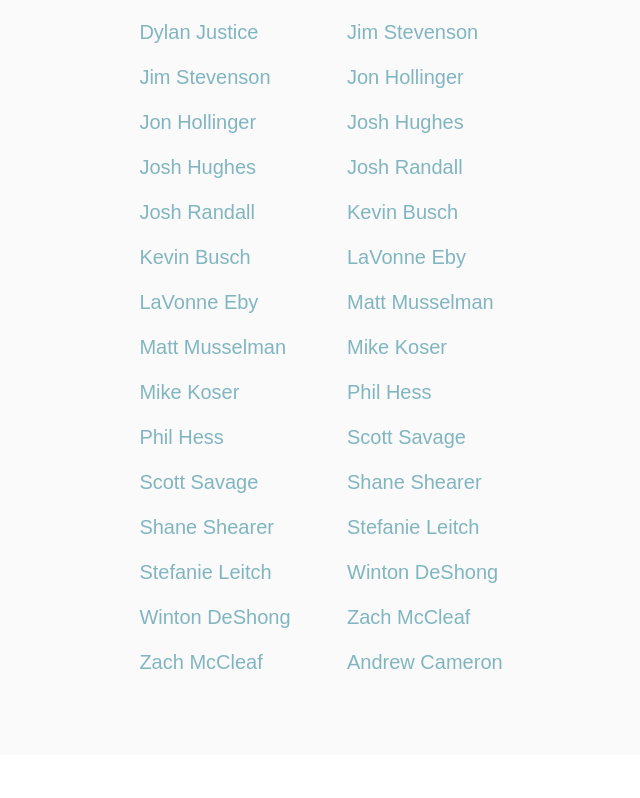
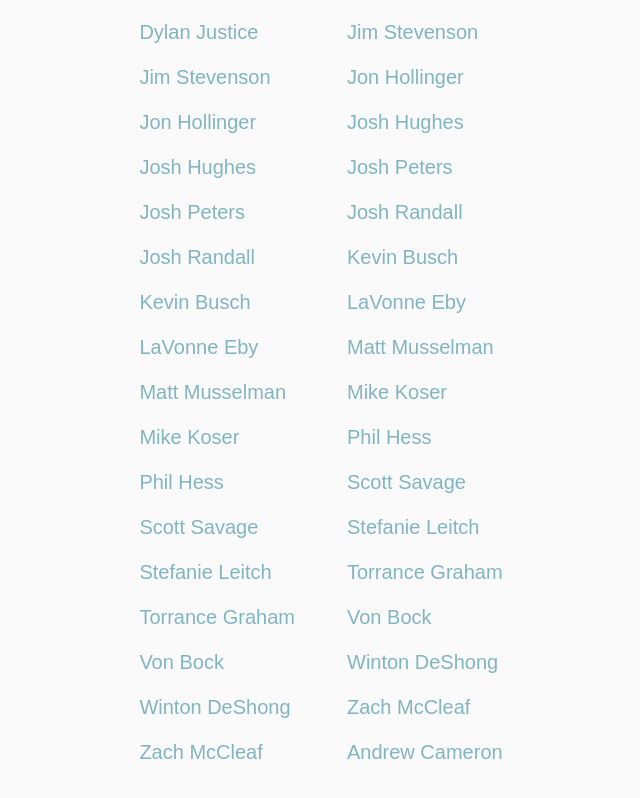
Before and after one commit to HeyKos/code-reviewers, a React (Create React App) app: page / in a window 1280 px wide. Shown: the part 426-1224 px from the top of the page, without its empty margins (319-959 px from the left). Before the commit the page ends 1181 px from the top, so only its background shows below. Built offline with nearby package versions, Linux system fonts and the light colour scheme; the HTML template or start-up script is replaced by a standard one.

Commit message:
Added new developers to the list.

```diff
--- a/src/components/developer-list.tsx
+++ b/src/components/developer-list.tsx
@@ -29,6 +29,7 @@ const developers: Developer[]  = [
     { id: 3,    name: 'Jim Stevenson' },
     { id: 4,    name: 'Jon Hollinger' },
     { id: 17,   name: 'Josh Hughes' },
+    { id: 19,   name: 'Josh Peters' },
     { id: 5,    name: 'Josh Randall' },
     { id: 6,    name: 'Kevin Busch' },
     { id: 7,    name: 'LaVonne Eby' },
@@ -36,8 +37,9 @@ const developers: Developer[]  = [
     { id: 9,    name: 'Mike Koser' },
     { id: 10,   name: 'Phil Hess' },
     { id: 11,   name: 'Scott Savage' },
-    { id: 12,   name: 'Shane Shearer' },
     { id: 13,   name: 'Stefanie Leitch' },
+    { id: 20,   name: 'Torrance Graham' },
+    { id: 18,   name: 'Von Bock' },
     { id: 14,   name: 'Winton DeShong' },
     { id: 15,   name: 'Zach McCleaf' },
 ];
```
Also changed, not shown: 1 other file (tests, documents, lock files or other folders).
